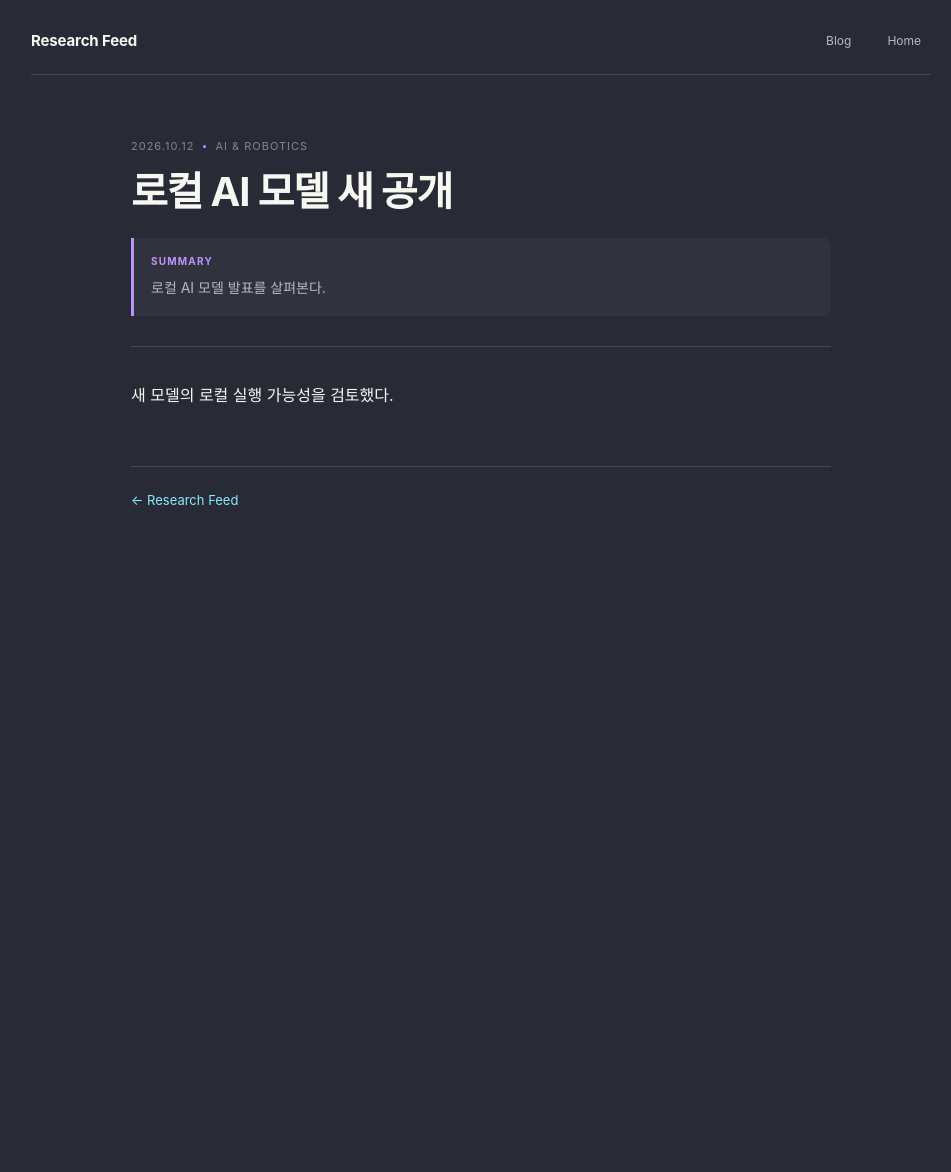
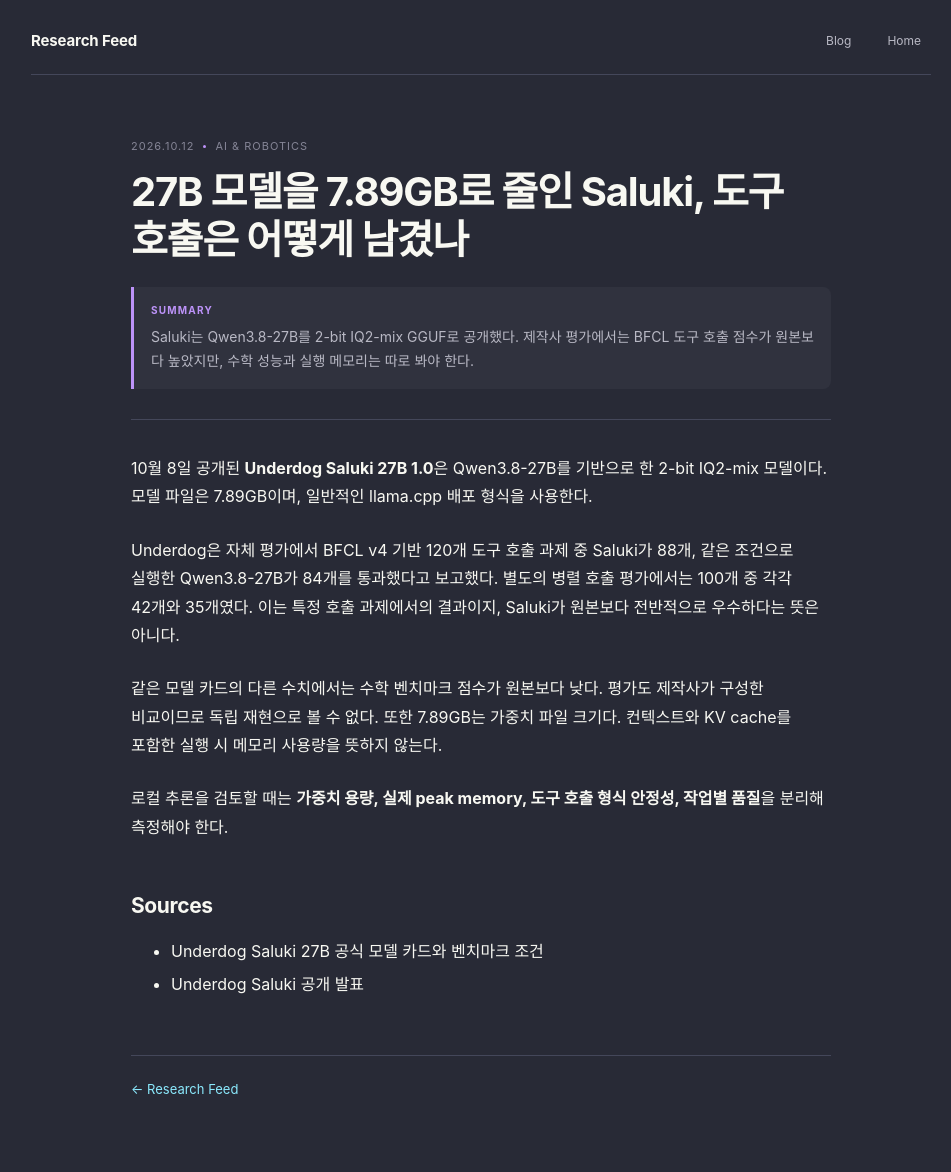
Before and after one commit to nayana224/nayana224.github.io, a Jekyll site: the page built from _research_feed/2026-10-12-ai-robotics.md, in a window 1280 px wide. Shown: the whole page, without its empty margins (159-1110 px from the left). Built offline with Jekyll 4.4.1, drawn with Linux system fonts in a browser that asks for light colours; before the commit the page ends 900 px from its top, so only the background shows below that.

Commit message:
feed: replace incomplete Oct 12 note with source-backed Saluki report

```diff
--- a/_research_feed/2026-10-12-ai-robotics.md
+++ b/_research_feed/2026-10-12-ai-robotics.md
@@ -1,10 +1,20 @@
 ---
 layout: feed_note
-title: "로컬 AI 모델 새 공개"
-date: 2026-10-12 07:50:00 +0900
+title: "27B 모델을 7.89GB로 줄인 Saluki, 도구 호출은 어떻게 남겼나"
+date: 2026-10-12 19:00:00 +0900
 channel: ai-robotics
 channel_label: "AI & Robotics"
-summary: "로컬 AI 모델 발표를 살펴본다."
+summary: "Saluki는 Qwen3.8-27B를 2-bit IQ2-mix GGUF로 공개했다. 제작사 평가에서는 BFCL 도구 호출 점수가 원본보다 높았지만, 수학 성능과 실행 메모리는 따로 봐야 한다."
 ---
 
-새 모델의 로컬 실행 가능성을 검토했다.
+10월 8일 공개된 **Underdog Saluki 27B 1.0**은 Qwen3.8-27B를 기반으로 한 2-bit IQ2-mix 모델이다. 모델 파일은 7.89GB이며, 일반적인 llama.cpp 배포 형식을 사용한다.
+
+Underdog은 자체 평가에서 BFCL v4 기반 120개 도구 호출 과제 중 Saluki가 88개, 같은 조건으로 실행한 Qwen3.8-27B가 84개를 통과했다고 보고했다. 별도의 병렬 호출 평가에서는 100개 중 각각 42개와 35개였다. 이는 특정 호출 과제에서의 결과이지, Saluki가 원본보다 전반적으로 우수하다는 뜻은 아니다.
+
+같은 모델 카드의 다른 수치에서는 수학 벤치마크 점수가 원본보다 낮다. 평가도 제작사가 구성한 비교이므로 독립 재현으로 볼 수 없다. 또한 7.89GB는 가중치 파일 크기다. 컨텍스트와 KV cache를 포함한 실행 시 메모리 사용량을 뜻하지 않는다.
+
+로컬 추론을 검토할 때는 **가중치 용량, 실제 peak memory, 도구 호출 형식 안정성, 작업별 품질**을 분리해 측정해야 한다.
+
+## Sources
+- [Underdog Saluki 27B 공식 모델 카드와 벤치마크 조건](https://huggingface.co/ConwayResearch/Underdog-Saluki-27B-1.0)
+- [Underdog Saluki 공개 발표](https://underdog.ai/saluki)
```
